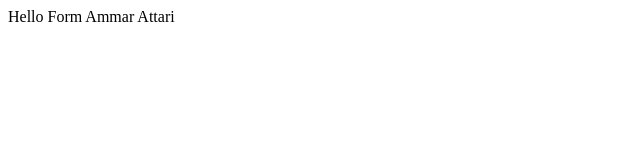
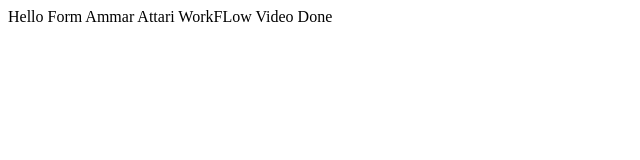
Before and after one commit to AmmarAttari/ParticalClassBootCamp2020, a plain HTML site: page index.html in a window 1280 px wide. Shown: the whole page, without its empty margins (0-640 px from the left). Drawn offline with Linux system fonts and the light colour scheme.

Commit message:
done
workflowdone

```diff
--- a/index.html
+++ b/index.html
@@ -8,7 +8,7 @@
 </head>
 
 <body>
-    <div>Hello Form Ammar Attari</div>
+    <div>Hello Form Ammar Attari WorkFLow Video Done</div>
 </body>
 
 </html>
```
